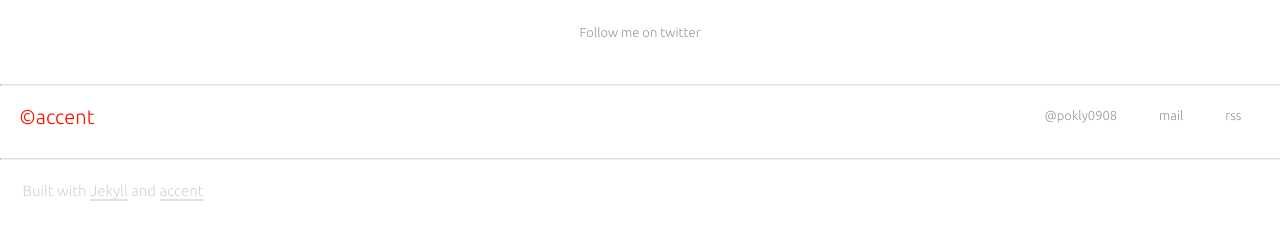
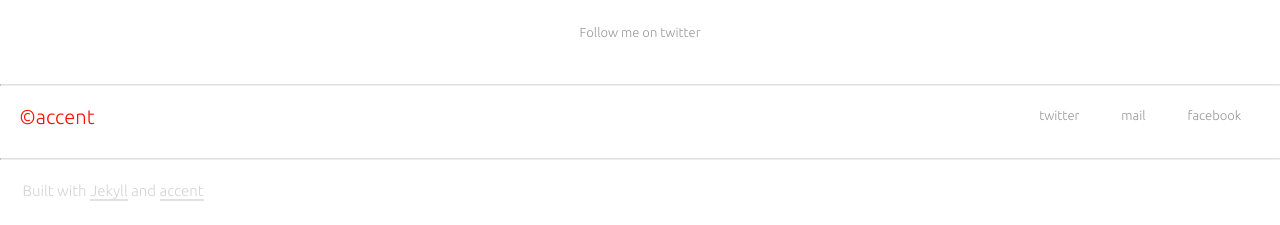
Before and after one commit to 10sloth08/10sloth08.github.io, a Jekyll site: the page built from about.markdown, in a window 1280 px wide. Shown: the part 709-934 px from the top of the page. Built offline with Jekyll 4.4.1, drawn with Linux system fonts in a browser that asks for light colours; nearby versions of some CDN libraries.

Commit message:
Update footer.html

```diff
--- a/_includes/footer.html
+++ b/_includes/footer.html
@@ -19,13 +19,13 @@
         </div>
         <div class="alignable pull-right">
             <a target="_blank" href="https://twitter.com/{{ site.twitter_username }}" class="button">
-                @{{ site.twitter_username }}
+                twitter
             </a>
             <a href="mailto:{{ site.email }}" class="button">
                 mail
             </a>
-            <a target="_blank" href="{{ site.url }}{{ site.baseurl }}/feed.xml" class="button">
-                rss
+            <a target="_blank" href="https://www.facebook.com/profile.php?id=/{{ site.facebook_id }}" class="button">
+                facebook
             </a>
         </div>
     </div>
```
